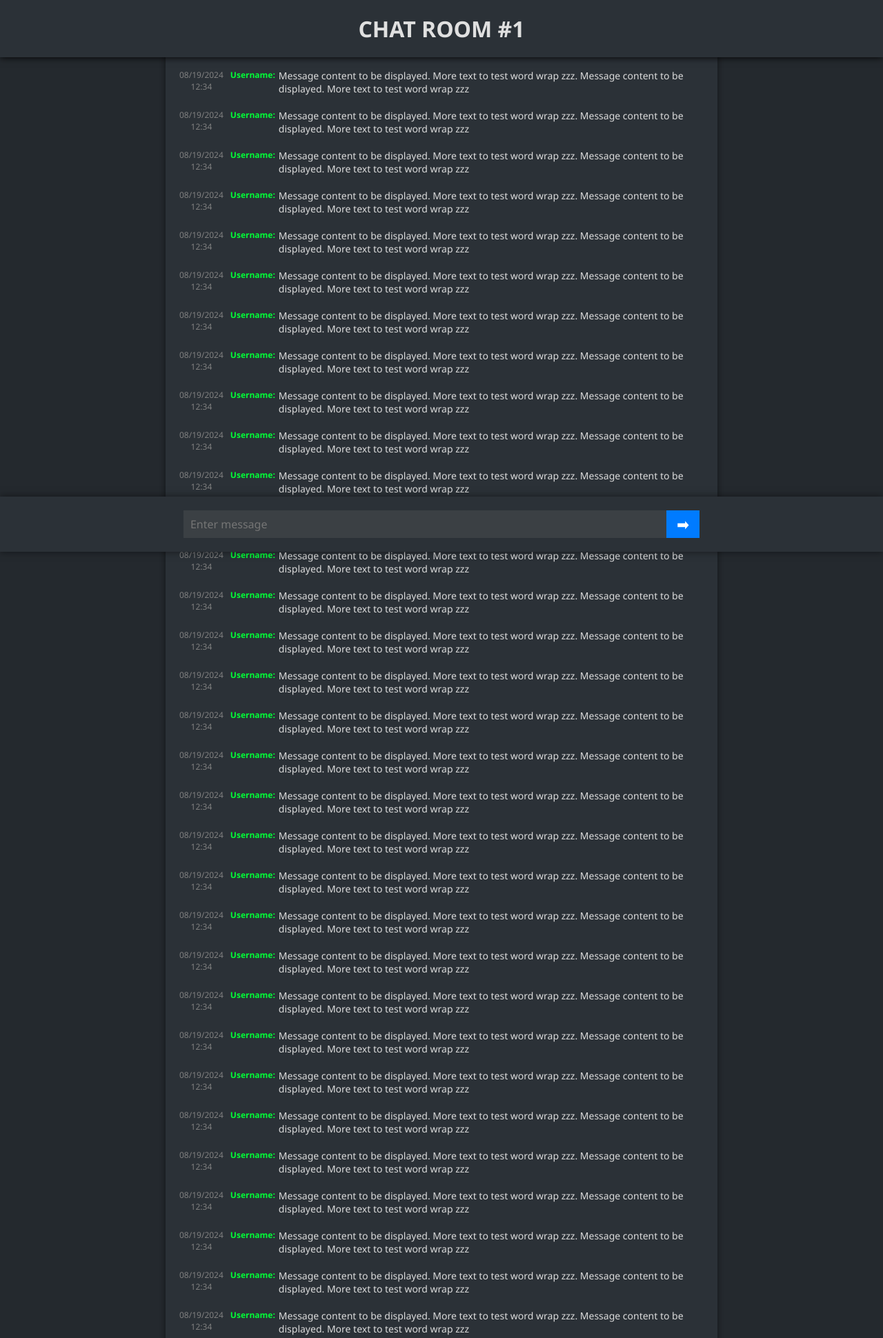
After one commit to jyotirmay-exe/flask-ChatHub, a Flask app: template templates/chat_room.html in a window 1280 px wide. The commit adds this page. Shown: the top 1940 px of the page at 69% size. Run offline with Flask 3, Linux system fonts and the light colour scheme; the template is opened without the code that fills it: most values are stand-ins (such as "Sample title", 1, 10 or a date in 2020).

Commit message:
more frontend juice

```diff
--- a/static/styles.css
+++ b/static/styles.css
@@ -19,15 +19,30 @@ body {
     text-align: center;
     background: rgb(43,49,55);
     border-radius: 8px;
-    padding: 50px;
+    padding: 50px 20px;
     box-shadow: 0 4px 8px rgba(0, 0, 0, 0.5);
+    width: 800px;
+    margin: auto;
 }
 
-h1 {
+.mainh1 {
     margin-bottom: 20px;
     color: #e0e0e0;
     padding-bottom: 20px;
     border-bottom: #444 3px solid;
+}
+
+.roomh1 {
+    position: fixed;
+    top: 0;
+    left: 0;
+    width: 100%;
+    background: rgb(43,49,55);
+    color: #e0e0e0;
+    padding: 20px 0;
+    padding-bottom: 20px;
+    margin: 0;
+    box-shadow: 0 0 10px rgba(0, 0, 0, 1);
 }
 
 .button-container {
@@ -71,6 +86,98 @@ input {
     caret-color: transparent;
 }
 
+.message-container {
+    margin-top: 50px;
+    margin-bottom: 50px;
+    font-size: 16px;
+    font-weight: 400;
+    text-align: center;
+    text-wrap: wrap;
+    max-width: 800px;
+}
+
+.message {
+    display: flex;
+    align-items: flex-start;
+    max-width: 100%;
+    word-wrap: break-word;
+    margin-bottom: 20px;
+}
+
+.timestamp {
+    color: gray;
+    margin-right: 10px;
+    font-size: 12px;
+}
+
+.username {
+    color: #00ff37;
+    margin-right: 5px;
+    font-weight: 700;
+    font-size: 12px;
+}
+
+.text {
+    white-space: pre-wrap;
+    text-align: left;
+    font-size: 14px;
+}
+
+
+.send-container {
+    position: fixed;
+    bottom: 0;
+    left: 0;
+    width: 100%;
+    background-color: rgb(43,49,55);
+    padding: 20px 20px;
+    box-shadow: 0px 0px 10px rgba(0, 0, 0, 0.5);
+    display: flex; /* Add flexbox for alignment */
+    align-items: center; /* Align items vertically center */
+    justify-content: center; /* Center items horizontally */
+}
+
+.msg-input {
+    font-size: 16px;
+    padding: 0px 10px;
+    height: 40px;
+    text-align: left;
+    font-weight: 400;
+    caret-color: auto;
+    width: 700px;
+    max-width: 80vw;
+    border-radius: 0px; /* Adjusted to match send-button */
+    margin-right: 0px; /* Add margin to the right for spacing */
+    transition: box-shadow 0.2s ease-in;
+}
+
+.msg-input:focus {
+    box-shadow: 0px 0px 5px rgba(0, 0, 0, 0.2);
+}
+
+.send-button {
+    font-size: 24px; /* Ensure font size is appropriate */
+    height: 40px; /* Match the height of the input */
+    line-height: 40px; /* Set line-height to match height for vertical centering */
+    padding: 0 15px; /* Horizontal padding */
+    border-radius: 0px; /* Match border-radius of input */
+    background-color: #007bff; /* Default background color */
+    color: #fff; /* Text color */
+    border: none;
+    cursor: pointer;
+    text-align: center; /* Center text horizontally */
+    display: inline-flex; /* Ensure button behaves like an inline-flex container */
+    align-items: center; /* Center text vertically */
+    justify-content: center; /* Center text horizontally */
+    transition: background-color 0.3s ease, box-shadow 0.3s ease;
+}
+
+.send-button:hover {
+    background-color: #218838;
+    box-shadow: 0px 0px 10px #175f26;
+}
+
+
 .create-room {
     background-color: rgb(33,38,45);
 }
--- /dev/null
+++ b/templates/chat_room.html
@@ -0,0 +1,42 @@
+<!DOCTYPE html>
+<html lang="en">
+<head>
+    <meta charset="UTF-8">
+    <meta name="viewport" content="width=device-width, initial-scale=1.0">
+    <title>Chat Hub</title>
+    <link rel="icon" href="/static/favicon.ico">
+    <link rel="stylesheet" href="/static/styles.css">
+</head>
+<body>
+    <div class="container">
+        <h1 class="roomh1">CHAT ROOM #{{ room_id }}</h1>
+        <div class="main-container">
+            <div class="message-container">
+                <div class="message">
+                    <span class="timestamp">08/19/2024<br>12:34</span>
+                    <span class="username">Username: </span>
+                    <span class="text">Message content to be displayed. More text to test word wrap zzz. Message content to be displayed. More text to test word wrap zzz</span>
+                </div>
+            </div>
+
+            <div class="send-container">
+                <input type="text" class="msg-input" id="msg" placeholder="Enter message">
+                <div class="send-button">➡</div>
+            </div>
+        </div>
+    </div>
+
+    <script src="/static/script.js"></script>
+    <script>
+        document.addEventListener("DOMContentLoaded", () => {
+            const msgcont = document.querySelector('.message-container');
+            content = msgcont.innerHTML;
+
+            for (let i = 0; i < 50; i++) {
+                msgcont.innerHTML+=content;
+            }
+        });
+
+    </script>
+</body>
+</html>
--- a/templates/index.html
+++ b/templates/index.html
@@ -9,7 +9,7 @@
 </head>
 <body>
     <div class="container">
-        <h1>Welcome to the Chat Hub</h1>
+        <h1 class="mainh1">Welcome to the Chat Hub</h1>
         <div class="button-container">
             <div class="button create-room" id="createnew" onclick="window.location.href='/create_room'">Create New Room</div>
             <div class="button join-room" id="joinexisting" onclick="showField()">Join Existing Room</div>
--- a/templates/not_found.html
+++ b/templates/not_found.html
@@ -9,7 +9,7 @@
 </head>
 <body>
     <div class="container">
-        <h1>Entered Room ID does not exist</h1>
+        <h1 class="mainh1">Entered Room ID does not exist</h1>
         <div class="button create-room" id="createnew" onclick="window.location.href='/'">Home</div>
     </div>
 
```
Also changed, not shown: other parts of static/styles.css (+41 -0 lines).
